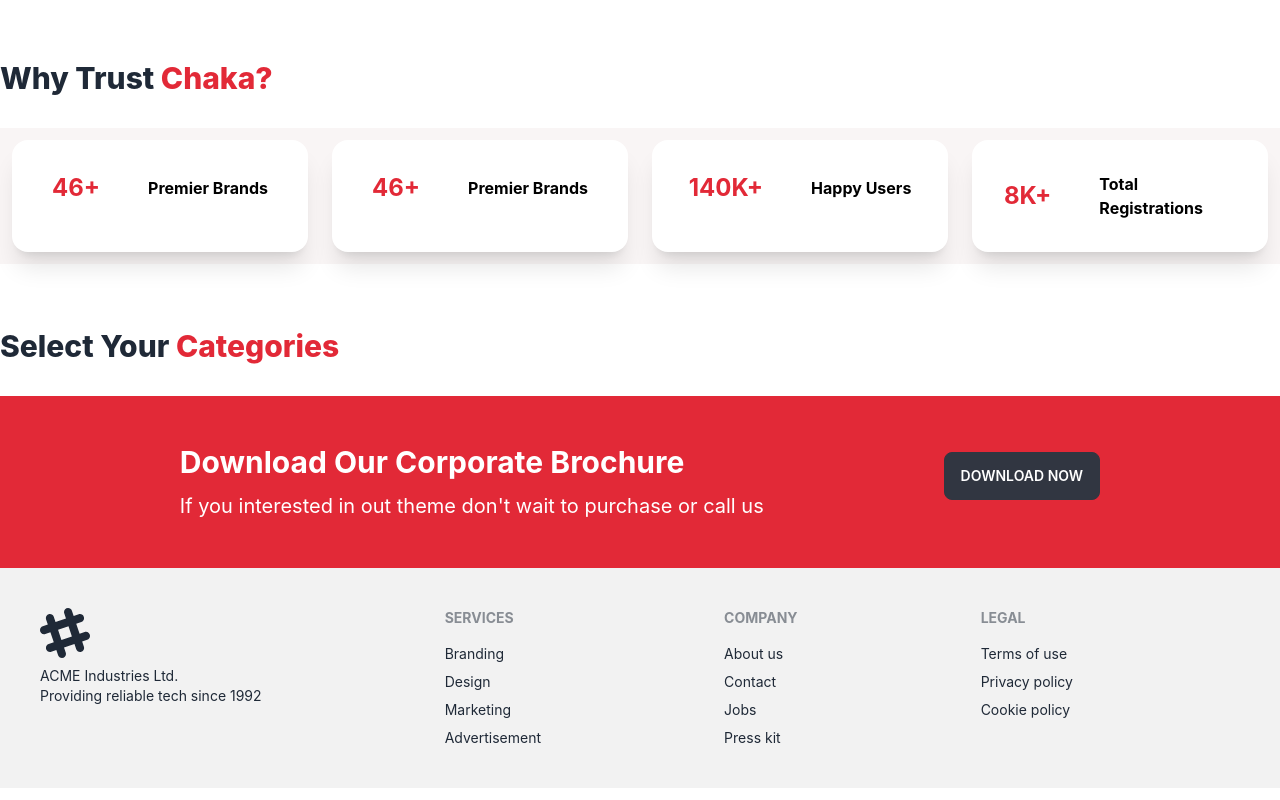
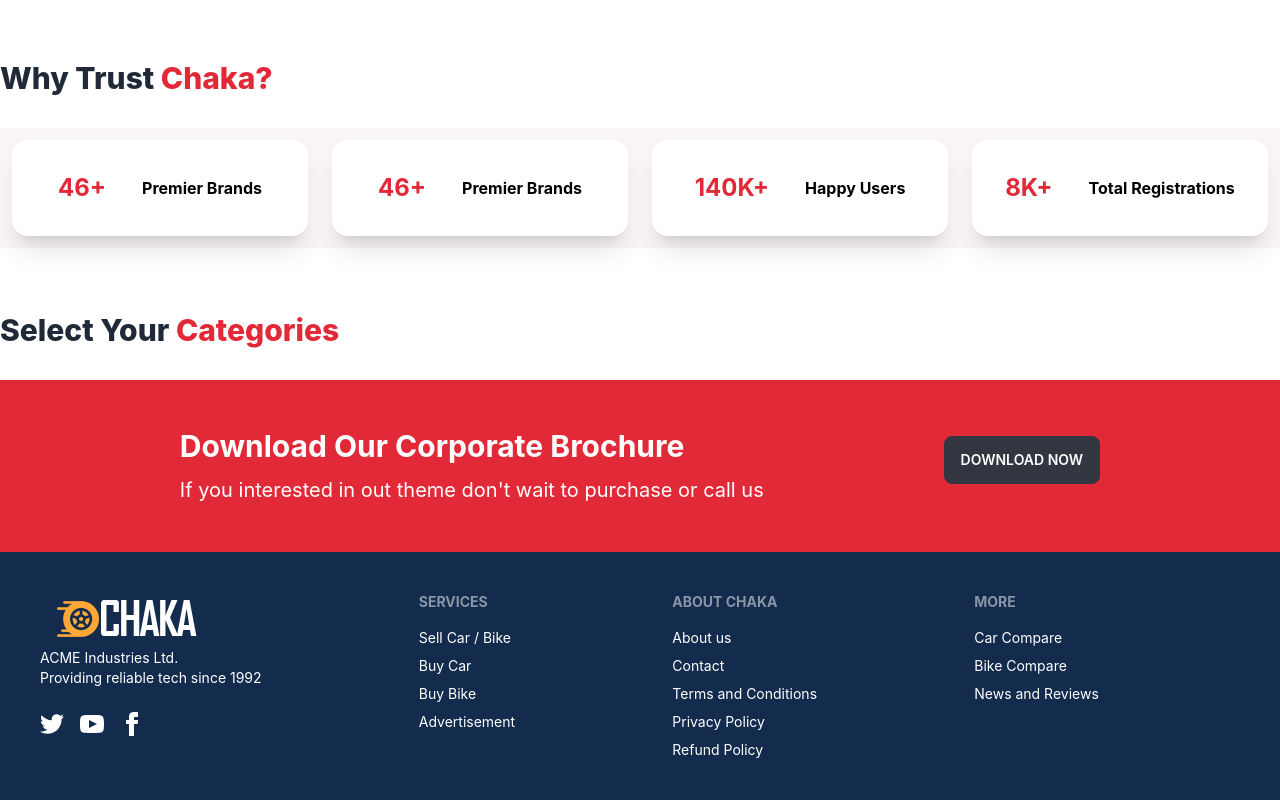
Before and after one commit to Nahid-Hasan-Sourav/mern-stack-chaka-client-side, a React (Create React App) app: page / in a window 1280 px wide. Shown: the part 548-1348 px from the top of the page. Built offline with nearby package versions, Linux system fonts and the light colour scheme.

Commit message:
complete footer section

```diff
--- a/src/Pages/Home/Banner/Banner.js
+++ b/src/Pages/Home/Banner/Banner.js
@@ -15,11 +15,11 @@
               alt='banner'
             />
             <div className='text-center' data-aos="fade-right">
-              <h1 className="text-5xl text-center font-bold text-[#E22937]">Find your next car with us</h1>
+              <h1 className="text-4xl text-center font-bold text-[#E22937]">Sell Or Find your next car with us</h1>
               <p className="py-6 text-white">
               Buying and selling used cars can be an excellent way to add an extra source of income. Sure the initial investment may be a bit more than what most people may be comfortable with, but the profit you can potentially make it worthwhile
               </p>
-              <button className="btn animate-bounce bg-[#E22937]">Get Started</button>
+              <button className="btn bg-[#E22937]">Get Started</button>
             </div>
           </div>
         </div>
--- a/src/Pages/Home/WhyTrust/WhyTrust.js
+++ b/src/Pages/Home/WhyTrust/WhyTrust.js
@@ -32,7 +32,7 @@
                         <div className="card-body">
                           <div className="flex items-center justify-center">
                            <span className='mr-6 text-[#E22937] font-bold text-2xl'>{item.Number}</span>
-                           <span className='ml-6 text-black font-bold'>{item.value}</span>
+                           <span className='ml-3 text-black font-bold'>{item.value}</span>
                           </div>
                         </div>
                       </div>
--- a/src/Pages/Shared/Footer/Footer.js
+++ b/src/Pages/Shared/Footer/Footer.js
@@ -1,31 +1,77 @@
 import React from 'react';
+import { Link } from 'react-router-dom';
+import logo from '../../../Logo/Chaka.png'
 
 const Footer = () => {
     return (
-        <footer className="footer p-10 bg-base-200 text-base-content">
+      <footer className="footer p-10 bg-[#132C4E] text-base-content">
         <div>
-          <svg width="50" height="50" viewBox="0 0 24 24" xmlns="http://www.w3.org/2000/svg" fillRule="evenodd" clipRule="evenodd" className="fill-current"><path d="M22.672 15.226l-2.432.811.841 2.515c.33 1.019-.209 2.127-1.23 2.456-1.15.325-2.148-.321-2.463-1.226l-.84-2.518-5.013 1.677.84 2.517c.391 1.203-.434 2.542-1.831 2.542-.88 0-1.601-.564-1.86-1.314l-.842-2.516-2.431.809c-1.135.328-2.145-.317-2.463-1.229-.329-1.018.211-2.127 1.231-2.456l2.432-.809-1.621-4.823-2.432.808c-1.355.384-2.558-.59-2.558-1.839 0-.817.509-1.582 1.327-1.846l2.433-.809-.842-2.515c-.33-1.02.211-2.129 1.232-2.458 1.02-.329 2.13.209 2.461 1.229l.842 2.515 5.011-1.677-.839-2.517c-.403-1.238.484-2.553 1.843-2.553.819 0 1.585.509 1.85 1.326l.841 2.517 2.431-.81c1.02-.33 2.131.211 2.461 1.229.332 1.018-.21 2.126-1.23 2.456l-2.433.809 1.622 4.823 2.433-.809c1.242-.401 2.557.484 2.557 1.838 0 .819-.51 1.583-1.328 1.847m-8.992-6.428l-5.01 1.675 1.619 4.828 5.011-1.674-1.62-4.829z"></path></svg>
-          <p>ACME Industries Ltd.<br/>Providing reliable tech since 1992</p>
+          <Link className="btn btn-ghost normal-case text-xl text-black">
+            <figure>
+              <img src={logo} alt="Movie" />
+            </figure>
+          </Link>
+          <p className="text-white">
+            ACME Industries Ltd.
+            <br />
+            Providing reliable tech since 1992
+          </p>
+          <div className="grid grid-flow-col gap-4 mt-4">
+            <Link>
+              <svg
+                xmlns="http://www.w3.org/2000/svg"
+                width="24"
+                height="24"
+                viewBox="0 0 24 24"
+                className="fill-white"
+              >
+                <path d="M24 4.557c-.883.392-1.832.656-2.828.775 1.017-.609 1.798-1.574 2.165-2.724-.951.564-2.005.974-3.127 1.195-.897-.957-2.178-1.555-3.594-1.555-3.179 0-5.515 2.966-4.797 6.045-4.091-.205-7.719-2.165-10.148-5.144-1.29 2.213-.669 5.108 1.523 6.574-.806-.026-1.566-.247-2.229-.616-.054 2.281 1.581 4.415 3.949 4.89-.693.188-1.452.232-2.224.084.626 1.956 2.444 3.379 4.6 3.419-2.07 1.623-4.678 2.348-7.29 2.04 2.179 1.397 4.768 2.212 7.548 2.212 9.142 0 14.307-7.721 13.995-14.646.962-.695 1.797-1.562 2.457-2.549z"></path>
+              </svg>
+            </Link>
+            <Link>
+              <svg
+                xmlns="http://www.w3.org/2000/svg"
+                width="24"
+                height="24"
+                viewBox="0 0 24 24"
+                className="fill-white"
+              >
+                <path d="M19.615 3.184c-3.604-.246-11.631-.245-15.23 0-3.897.266-4.356 2.62-4.385 8.816.029 6.185.484 8.549 4.385 8.816 3.6.245 11.626.246 15.23 0 3.897-.266 4.356-2.62 4.385-8.816-.029-6.185-.484-8.549-4.385-8.816zm-10.615 12.816v-8l8 3.993-8 4.007z"></path>
+              </svg>
+            </Link>
+            <Link>
+              <svg
+                xmlns="http://www.w3.org/2000/svg"
+                width="24"
+                height="24"
+                viewBox="0 0 24 24"
+                className="fill-white"
+              >
+                <path d="M9 8h-3v4h3v12h5v-12h3.642l.358-4h-4v-1.667c0-.955.192-1.333 1.115-1.333h2.885v-5h-3.808c-3.596 0-5.192 1.583-5.192 4.615v3.385z"></path>
+              </svg>
+            </Link>
+          </div>
         </div>
         <div>
-          <span className="footer-title">Services</span>
-          <a className="link link-hover">Branding</a>
-          <a className="link link-hover">Design</a>
-          <a className="link link-hover">Marketing</a>
-          <a className="link link-hover">Advertisement</a>
+          <span className="footer-title text-white font-bold">SERVICES</span>
+          <Link className="text-white">Sell Car / Bike</Link>
+          <Link className="text-white">Buy Car</Link>
+          <Link className="text-white">Buy Bike</Link>
+          <Link className="text-white">Advertisement</Link>
         </div>
         <div>
-          <span className="footer-title">Company</span>
-          <a className="link link-hover">About us</a>
-          <a className="link link-hover">Contact</a>
-          <a className="link link-hover">Jobs</a>
-          <a className="link link-hover">Press kit</a>
+          <span className="footer-title text-white font-bold">ABOUT CHAKA</span>
+          <Link className="text-white">About us</Link>
+          <Link className="text-white">Contact</Link>
+          <Link className="text-white">Terms and Conditions</Link>
+          <Link className="text-white">Privacy Policy</Link>
+          <Link className="text-white">Refund Policy</Link>
         </div>
         <div>
-          <span className="footer-title">Legal</span>
-          <a className="link link-hover">Terms of use</a>
-          <a className="link link-hover">Privacy policy</a>
-          <a className="link link-hover">Cookie policy</a>
+          <span className="footer-title text-white">MORE</span>
+          <Link className="text-white">Car Compare</Link>
+          <Link className="text-white">Bike Compare</Link>
+          <Link className="text-white">News and Reviews</Link>
         </div>
       </footer>
     );
--- a/src/Pages/Shared/Navbar/Navbar.js
+++ b/src/Pages/Shared/Navbar/Navbar.js
@@ -1,6 +1,7 @@
 
 import { Link } from 'react-router-dom';
 import logo from '../../../Logo/Chaka.png'
+import carLogo from '../../../Logo/Car.png'
 import { FaBars } from 'react-icons/fa';
 
 
@@ -10,7 +11,7 @@
     const menuItem = (
       <>
         <li className="text-black">
-          <Link to="/home" className='text-white'>Home</Link>
+          <Link to="/" className='text-white'>Home</Link>
         </li>
         <li className="text-black">
           <Link to="/appoinment" className='text-white'>Appoinment</Link>
```
Also changed, not shown: src/Assets/footer-bg.png (added), src/Logo/Car.png (added).
